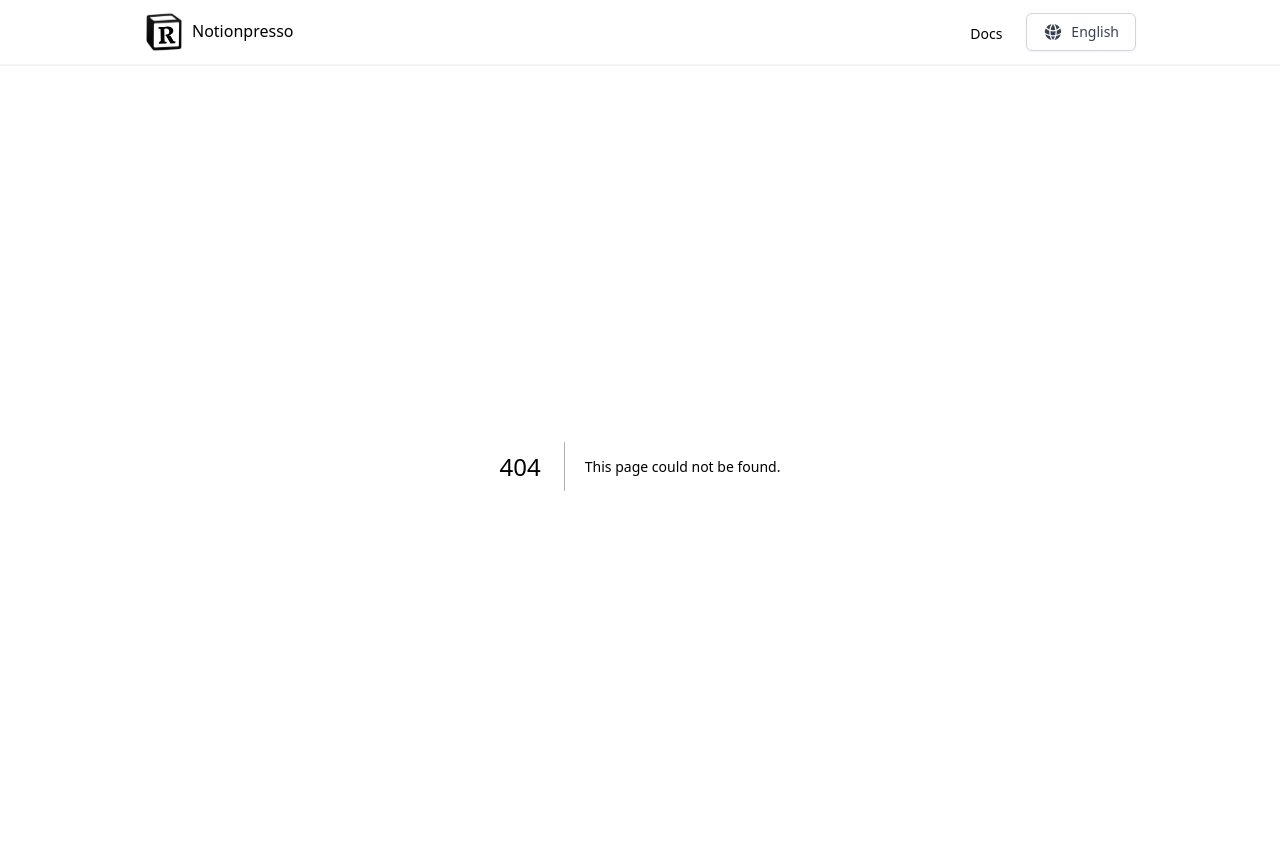
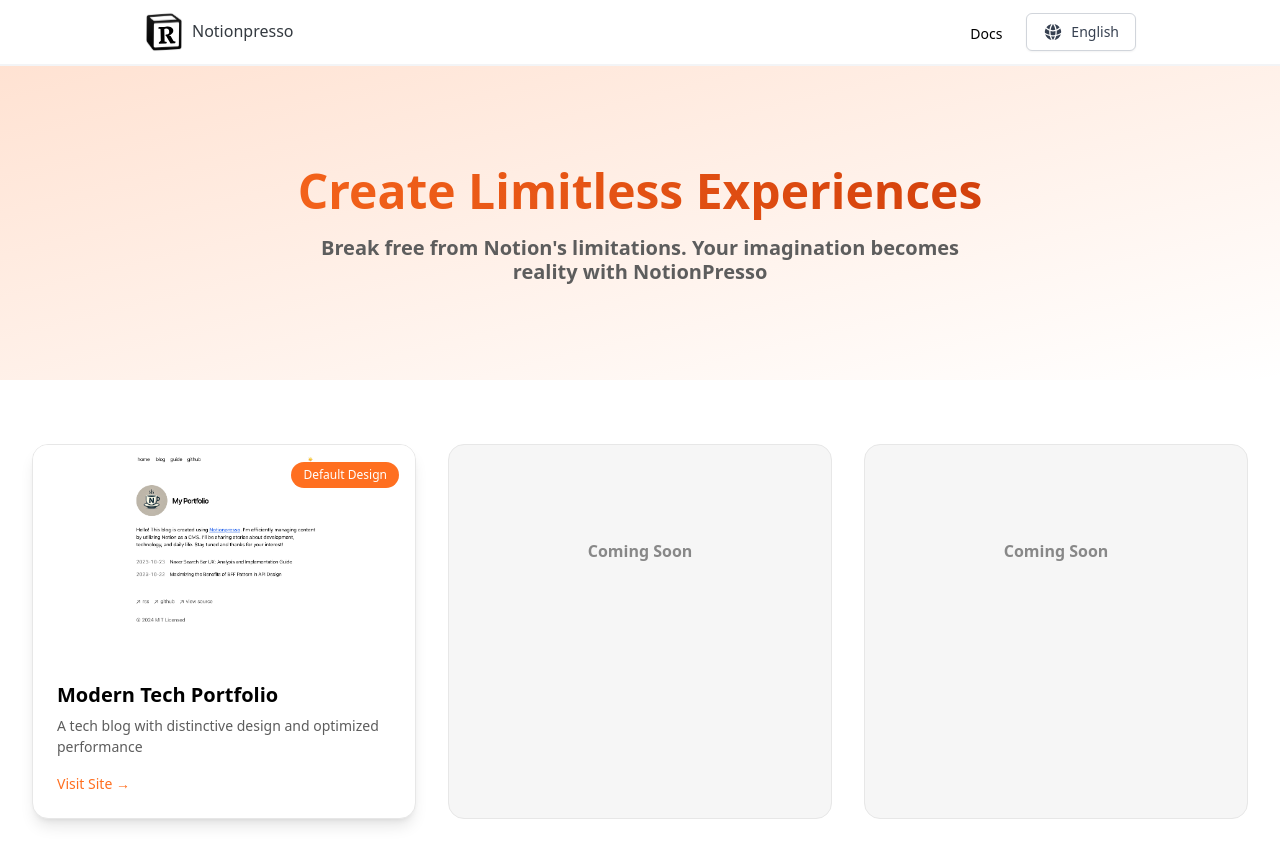
Before and after one commit to notionpresso/docs, a Next.js app: page /1/showcase in a window 1280 px wide. Before the commit this address had no page. Shown: the top 864 px of the page. Built offline with nearby package versions, Linux system fonts and the light colour scheme.

Commit message:
add showcase (#18)

```diff
--- /dev/null
+++ b/app/[lang]/showcase/page.tsx
@@ -0,0 +1,7 @@
+import Showcase from "@/components/showcase";
+
+export const runtime = "edge";
+
+export default function ShowcasePage() {
+  return <Showcase />;
+}
--- /dev/null
+++ b/components/showcase/index.tsx
@@ -0,0 +1,105 @@
+import React from "react";
+import ModernTechPortfolio from "./assets/modern-tech.png";
+
+interface ShowcaseItem {
+  title: string;
+  description: string;
+  imageUrl: string;
+  badge: string;
+  link: string;
+}
+
+const SHOWCASE_ITEMS: ShowcaseItem[] = [
+  {
+    title: "Modern Tech Portfolio",
+    description:
+      "A tech blog with distinctive design and optimized performance",
+    imageUrl: ModernTechPortfolio.src,
+    badge: "Default Design",
+    link: "https://nextjs-blog-template.pages.dev/",
+  },
+];
+
+const PLACEHOLDER_COUNT = 2;
+
+const ShowcasePage = () => {
+  return (
+    <main className="min-h-screen bg-background dark:bg-background-dark">
+      {/* Hero Section */}
+      <section className="relative overflow-hidden px-4 py-24 sm:px-6 lg:px-8">
+        {/* Gradient Background */}
+        <div className="absolute inset-0 bg-gradient-to-br from-primary-500/20 to-transparent dark:from-primary-950/30" />
+
+        <div className="relative mx-auto max-w-7xl">
+          <div className="text-center">
+            <h1 className="text-display bg-gradient-to-r from-primary-500 to-primary-700 bg-clip-text text-transparent">
+              Create Limitless Experiences
+            </h1>
+            <p className="mx-auto mt-4 max-w-2xl text-subhead1 text-neutral-600 dark:text-neutral-300">
+              Break free from Notion's limitations. Your imagination becomes
+              reality with NotionPresso
+            </p>
+          </div>
+        </div>
+      </section>
+
+      {/* Showcase Grid */}
+      <section className="px-4 py-16 sm:px-6 lg:px-8">
+        <div className="mx-auto max-w-7xl">
+          <div className="grid gap-8 md:grid-cols-2 lg:grid-cols-3">
+            {/* Showcase Cards */}
+            {SHOWCASE_ITEMS.map((item, index) => (
+              <div
+                key={index}
+                className="group relative overflow-hidden rounded-2xl border border-border dark:border-border-dark bg-background dark:bg-background-dark shadow-lg transition-all duration-300 hover:shadow-xl hover:-translate-y-1"
+              >
+                <div className="relative aspect-video overflow-hidden">
+                  <img
+                    src={item.imageUrl}
+                    alt={`${item.title} thumbnail`}
+                    className="h-full w-full object-cover transition-transform duration-300 group-hover:scale-105"
+                  />
+                  <div className="absolute top-4 right-4">
+                    <span className="inline-flex items-center rounded-full bg-primary-500 px-3 py-1 text-body3 font-medium text-white">
+                      {item.badge}
+                    </span>
+                  </div>
+                </div>
+                <div className="p-6">
+                  <h3 className="text-subhead1 text-text dark:text-text-dark">
+                    {item.title}
+                  </h3>
+                  <p className="mt-2 text-body2 text-neutral-600 dark:text-neutral-400">
+                    {item.description}
+                  </p>
+                  <div className="mt-4 flex items-center gap-4">
+                    <a
+                      href={item.link}
+                      className="inline-flex items-center text-body2 text-primary-500 hover:text-primary-600"
+                    >
+                      Visit Site →
+                    </a>
+                  </div>
+                </div>
+              </div>
+            ))}
+
+            {/* Placeholder Cards */}
+            {[...Array(PLACEHOLDER_COUNT)].map((_, index) => (
+              <div
+                key={`placeholder-${index}`}
+                className="group relative overflow-hidden rounded-2xl border border-border dark:border-border-dark bg-neutral-50 dark:bg-neutral-900"
+              >
+                <div className="flex aspect-video items-center justify-center">
+                  <p className="text-subhead2 text-neutral-400">Coming Soon</p>
+                </div>
+              </div>
+            ))}
+          </div>
+        </div>
+      </section>
+    </main>
+  );
+};
+
+export default ShowcasePage;
```
Also changed, not shown: components/showcase/assets/modern-tech.png (added).
